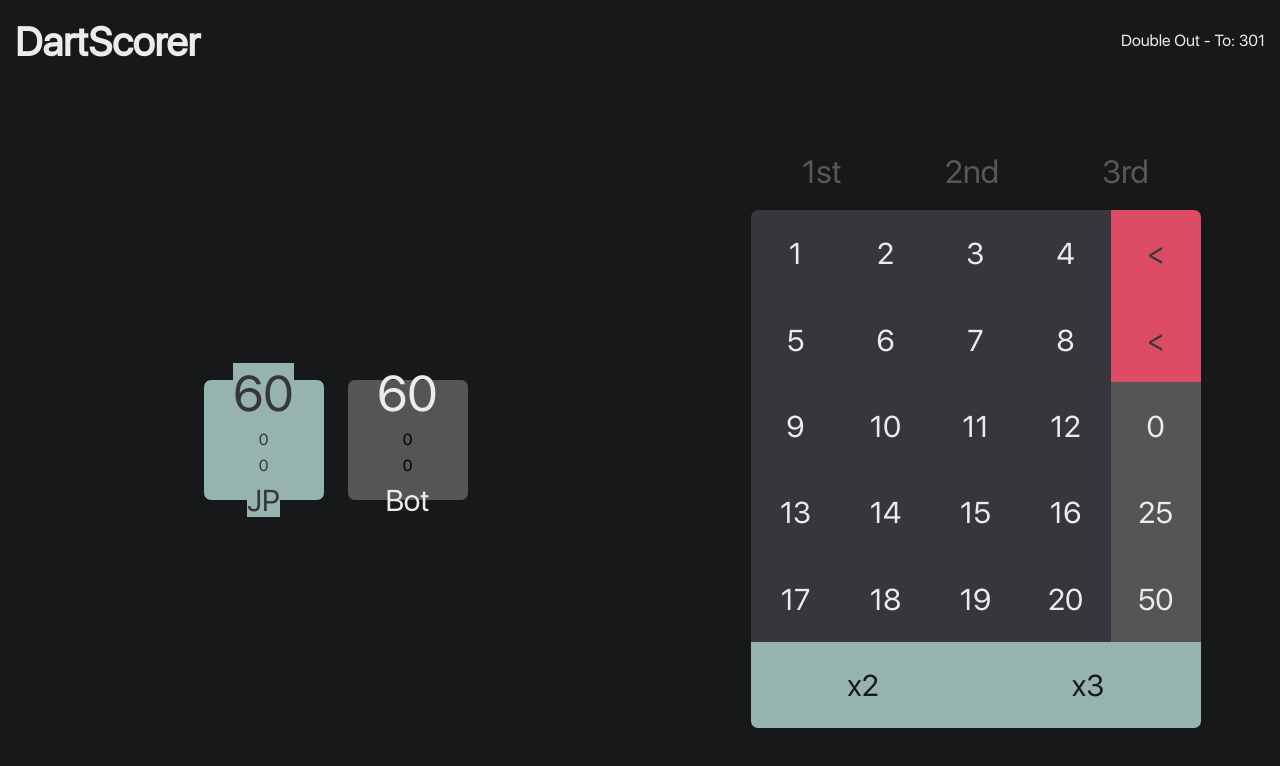
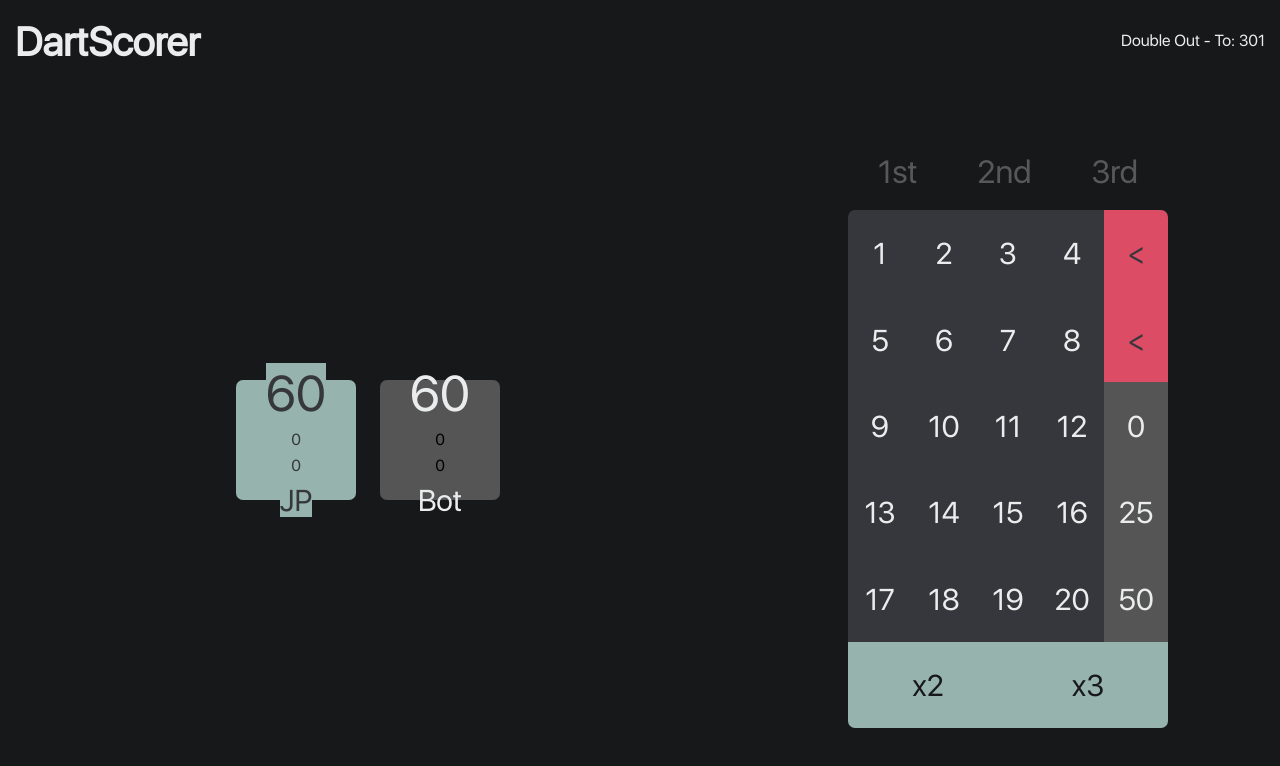
Before and after one commit to pettrichjonah/DartScorerByJP, an Angular app: page /play in a window 1280 px wide. Shown: the top 766 px of the page. Built offline with nearby package versions, Linux system fonts and the light colour scheme.

Commit message:
Set responsive width

```diff
--- a/src/app/scorepad/scorepad.component.less
+++ b/src/app/scorepad/scorepad.component.less
@@ -1,7 +1,7 @@
 @import "../../styles.less";
 
 :host {
-	width: 450px;
+	width: 25vw;
 	height: 80%;
 	box-shadow: 20px solid black;
 
```
